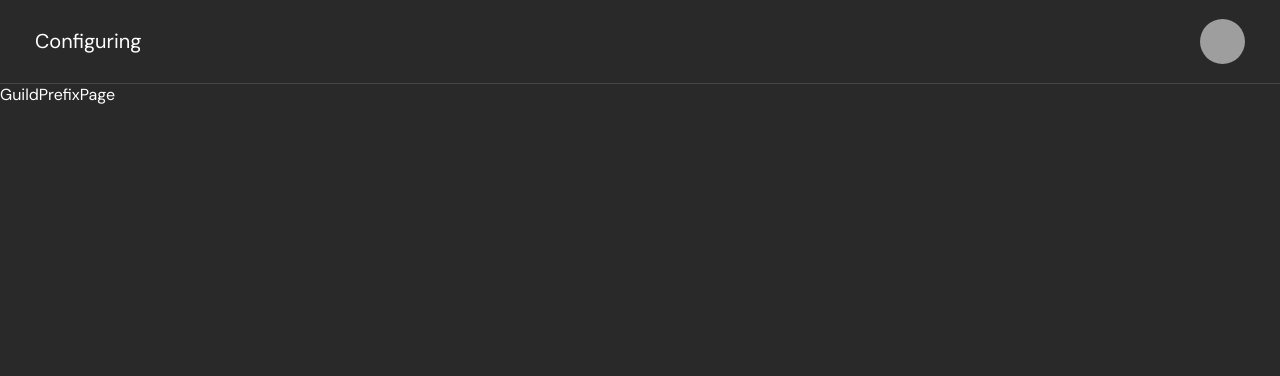
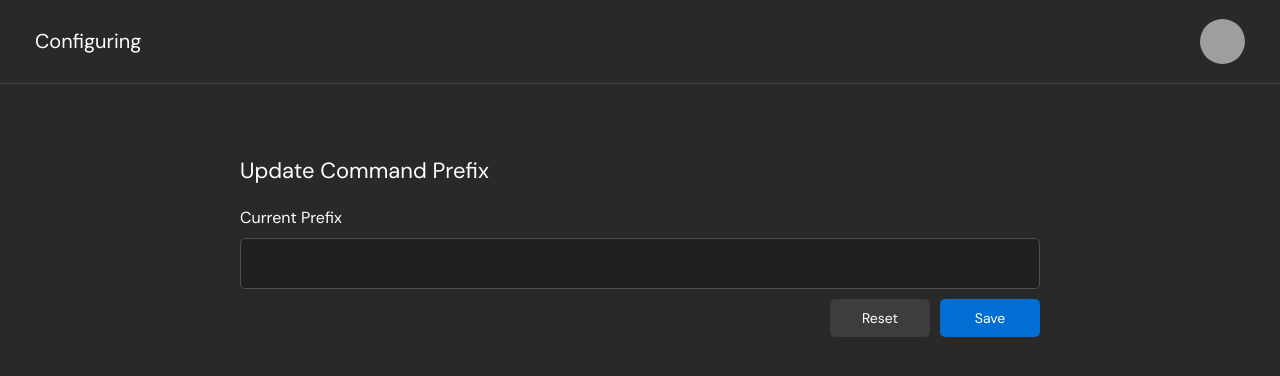
Before and after one commit to eNobreg/discord-botdashboard-ts, a React (Create React App) app: page /dashboard/categories in a window 1280 px wide. Both pictures are taken after a click on the element "Command Prefix". Shown: the top 376 px of the page. Built offline with nearby package versions, Linux system fonts and the light colour scheme; grey boxes are pictures that could not be loaded.

Commit message:
Styling complete for now!

```diff
--- a/package.json
+++ b/package.json
@@ -16,6 +16,7 @@
     "react-router": "^6.2.1",
     "react-router-dom": "^6.2.1",
     "react-scripts": "5.0.0",
+    "react-select": "^5.2.2",
     "styled-components": "^5.3.3",
     "typescript": "^4.4.2",
     "web-vitals": "^2.1.0"
--- a/src/pages/CategoryPage.tsx
+++ b/src/pages/CategoryPage.tsx
@@ -1,5 +1,5 @@
 import { useContext } from "react"
-import { Container, TextButton, Title } from "../styles";
+import { Container, Page, TextButton, Title } from "../styles";
 import { GuildContext } from '../utils/contexts/GuildContext';
 import { IoSettingsOutline, IoNewspaper } from 'react-icons/io5'
 import { Flex } from "../styles"
@@ -13,7 +13,7 @@ export const CategoryPage = () => {
 
 
 	return (
-	<div style={{padding: '50px 0'}}>
+	<Page>
 		<Container>
 			<div>
 				<Flex alignItems="center" justfiyContent="space-between">
@@ -39,6 +39,6 @@ export const CategoryPage = () => {
 				</Grid>
 			</div>
 		</Container>
-	</div>
+	</Page>
 	)
 }
--- a/src/pages/GuildPrefixPage.tsx
+++ b/src/pages/GuildPrefixPage.tsx
@@ -1 +1,21 @@
-export const GuildPrefixPage = () => <div>GuildPrefixPage</div>
+import { Button, Container, Flex, InputField, Page, Title } from "../styles";
+
+export const GuildPrefixPage = () => (
+
+<Page>
+	<Container style={{width: '800px'}}>
+		<Title>Update Command Prefix</Title>
+		<form>
+			<div>
+				<label htmlFor="prefix">Current Prefix</label>
+			</div>
+			<InputField id="prefix" style={{ margin: '10px 0px' }} />
+			<Flex justfiyContent="flex-end">
+				<Button variant="secondary" type='button' style={{marginRight: '10px'}}>Reset</Button>
+				<Button variant="primary" type='submit'>Save</Button>
+			</Flex >
+		</form>
+	</Container>
+</Page>
+
+);
--- a/src/pages/MenuPage.tsx
+++ b/src/pages/MenuPage.tsx
@@ -3,7 +3,7 @@ import { mockGuilds } from '../___placeholders___/guillds';
 import { useContext } from 'react';
 import { GuildContext } from '../utils/contexts/GuildContext';
 import { GuildMenuItem } from '../components/GuildMenuItem';
-import { Container } from '../styles';
+import { Container, Page } from '../styles';
 
 
 
@@ -18,15 +18,7 @@ const handleClick = (guildId: string) => {
 }
 
 return (
-<div style={{ padding: '50px' }}>
-{/* 	<ul>
-		{mockGuilds.map((guild) => (
-		<li onClick={() => {
-			updateGuildId(guild.id);
-			navigate('/categories');
-		}}>{guild.name}</li>
-		))}
-	</ul> */}
+<Page>
 	<Container>
 		<h2 style={{ fontWeight: 300 }}>Select a Server</h2>
 		<div>
@@ -37,6 +29,6 @@ return (
 			))}
 		</div>
 	</Container>
-</div>
+</Page>
 );
 };
--- a/src/pages/WelcomeMessagePage.tsx
+++ b/src/pages/WelcomeMessagePage.tsx
@@ -1 +1,37 @@
-export const WelcomeMessagePage = () => <div>WelcomeMessagePage</div>
+import { Title, Container, Page, Select, TextArea, Flex, Button } from "../styles";
+
+export const WelcomeMessagePage = () => (
+	<Page>
+		<Container>
+			<Title>Update Welcome Channel</Title>
+			<form>
+				<div>
+					<label>Current Channel</label>
+				</div>
+				<section style={{margin: '10px 0px'}}>
+					<Select >
+						<option selected disabled>Please select an Option</option>
+						<option>1</option>
+						<option>2</option>
+						<option>3</option>
+						<option>4</option>
+						<option>5</option>
+					</Select>
+				</section>
+
+				<div style={{margin: '60px'}}></div>
+
+				<section style={{marginTop: '10px'}}>
+					<div>
+						<label htmlFor="message">Current Welcome Message</label>
+					</div>
+					<TextArea id="message" style={{margin: '10px 0px'}} />
+				</section>
+				<Flex justfiyContent="flex-end" >
+					<Button variant="secondary" type='button' style={{marginRight: '10px'}}>Reset</Button>
+					<Button variant="primary" type='submit'>Save</Button>
+				</Flex>
+			</form>
+		</Container>
+	</Page>
+)
--- a/src/styles/index.tsx
+++ b/src/styles/index.tsx
@@ -1,4 +1,4 @@
-import styled from 'styled-components';
+import styled, { css } from 'styled-components';
 
 export const MainButton = styled.div`
       display: flex;
@@ -80,3 +80,80 @@ export const Grid = styled.div`
 	grid-template-columns: 1fr 1fr 1fr;
 	column-gap: 10px;
 `;
+
+export const InputField = styled.input`
+	padding: 14px 16px;
+	font-size: 16px;
+	box-sizing: border-box;
+	color: #fff;
+	font-family: 'DM Sans';
+	background-color: #202020;
+	border-radius: 5px;
+	border: 1px solid #4e4e4e;
+	outline: none;
+	width: 100%;
+	:focus {
+		outline: 1px solid #ffffff37;
+	}
+`;
+
+export const TextArea = styled.textarea`
+	padding: 14px 16px;
+	font-size: 16px;
+	box-sizing: border-box;
+	color: #fff;
+	font-family: 'DM Sans';
+	background-color: #202020;
+	border-radius: 5px;
+	border: 1px solid #4e4e4e;
+	outline: none;
+	width: 100%;
+	resize: none;
+	:focus {
+		outline: 1px solid #ffffff37;
+	}
+`;
+
+type ButtonProps = {
+	variant: 'primary' | 'secondary';
+};
+
+export const Button = styled.button<ButtonProps>`
+
+	min-width: 100px;
+	padding: 10px 20px;
+	outline: none;
+	border:none;
+	border-radius: 5px;
+	font-size: 14px;
+	color: #fff;
+	font-family: 'Dm Sans';
+	cursor: pointer;
+
+
+	${({ variant }) => variant === 'primary' && css`
+		background-color: #006ed3;
+	`}
+
+	${({ variant }) => variant === 'secondary' && css`
+		background-color: #3d3d3d;
+	`}
+`;
+
+export const Page = styled.div`
+	padding: 50px;
+`;
+
+export const Select = styled.select`
+	width: 100%;
+	padding: 12px 16px;
+	font-family: 'Dm Sans';
+	font-size: 18px;
+	background-color: inherit;
+	color: #fff;
+	border-radius: 5px;
+	border: 1px solid #393939;
+	& > option {
+		background-color: #292929;
+	}
+`;
```
Also changed, not shown: 1 other file (tests, documents, lock files or other folders).
